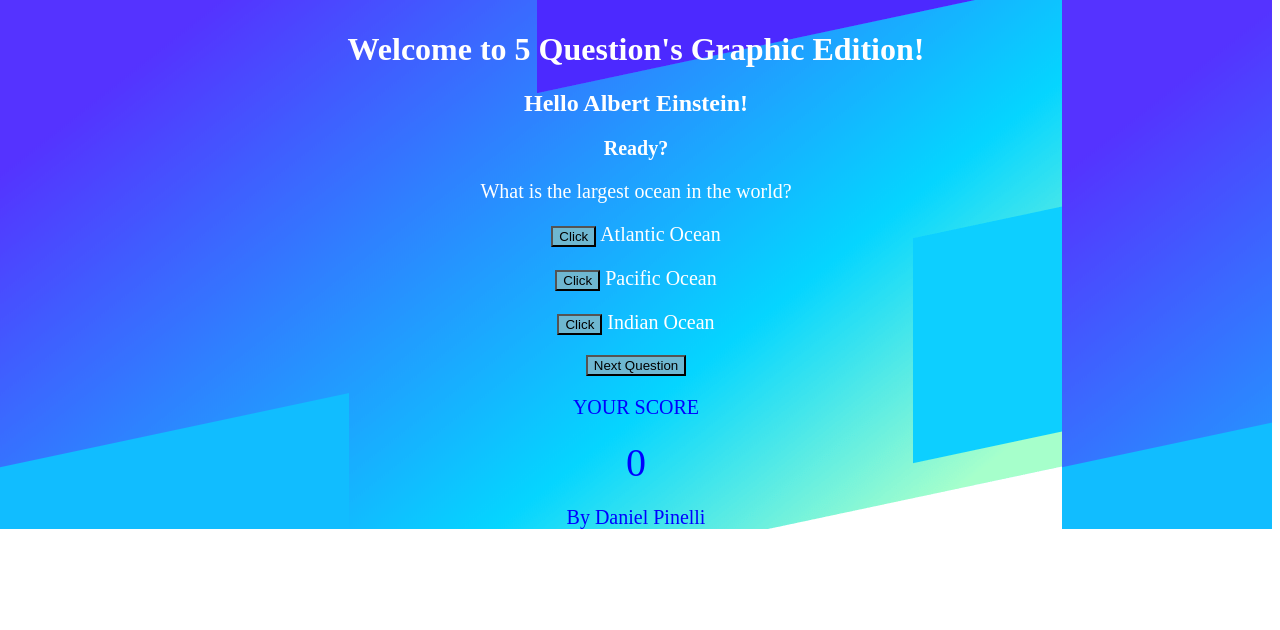
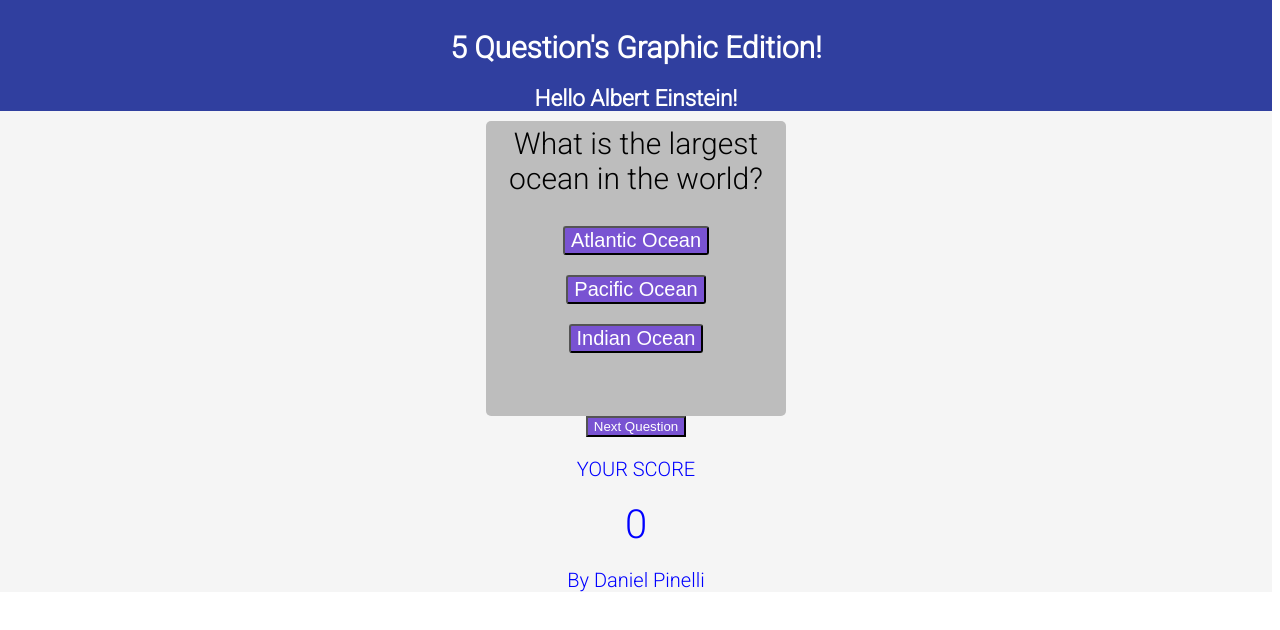
Before and after one commit to DaniPinelli/GraphicGame, a plain HTML site: page index.html in a window 1280 px wide. Drawn offline with Linux system fonts and the light colour scheme.

Commit message:
Transition to material desing style

```diff
--- a/index.html
+++ b/index.html
@@ -7,14 +7,15 @@
     <meta name="viewport" content="width=device-width, initial-scale=1.0">
     <title>Graphic Game</title>
     <link rel="stylesheet" href="style.css">
+    <link rel="preconnect" href="https://fonts.gstatic.com">
+    <link href="https://fonts.googleapis.com/css2?family=Roboto:wght@300&display=swap" rel="stylesheet">
 </head>
 
 <body>
     <div class="container">
         <div class="one">
-            <h1>Welcome to 5 Question's Graphic Edition!</h1>
+            <h1>5 Question's Graphic Edition!</h1>
             <h2>Hello Albert Einstein!</h2>
-            <p><strong>Ready?</strong> </p>
         </div>
         <div class="congrats">
             <h2>Well Done!</h2>
--- a/index.js
+++ b/index.js
@@ -41,11 +41,11 @@ const printQuestion = (i) => {
     const hideCongrats = document.querySelector('.congrats').style.display = 'none';
     const hideWrong = document.querySelector('.wrongMessage').style.display = 'none';
 
-    const answersArray = answers.map(currentA => `<p class="answer"><button class="btn" onClick="evaluator('${currentA}', this)"> Click </button> <span>${currentA}</span></p>`);
+    const answersArray = answers.map(currentA => `<p class="answer"><button class="btn" onClick="evaluator('${currentA}', this)">${currentA}</button></p>`);
 
     const htmlAnswers = answersArray.join(' ');
 
-    let htmlQuestion = `<p>${question.question}</p> <div>${htmlAnswers}</div>`;
+    let htmlQuestion = `<p class="questionP" >${question.question}</p> <div>${htmlAnswers}</div>`;
 
     document.querySelector('.questions').innerHTML = htmlQuestion;
 
--- a/style.css
+++ b/style.css
@@ -1,24 +1,38 @@
 body {
     margin-top: 0;
     margin-left: 0;
-    color: white;
+    font-family: roboto;
 }
 
 .container {
-    background-image: url('bg.png');
+    background: #f5f5f5
 }
 
 .one {
+    font-size: 15px;
     padding-top: 10px;
     width: auto;
     margin: 0 auto;
     text-align: center;
+    background: #303f9f;
+    color: #ffffff
 }
 
 .questions {
+    background: #bdbdbd;
     width: auto;
     margin: 0 auto;
     text-align: center;
+    margin-top: 0px;
+    width: 300px;
+    padding-top: 5px;
+    border-radius: 5px;
+    height: 290px;
+}
+
+.questionP {
+    font-size: 30px;
+    margin-top: 0px;
 }
 
 .nextBtn {
@@ -80,6 +94,8 @@ h3 {
 
 .btn {
     display: inline;
+    border-radius: 3px;
+    font-size: 20px;
 }
 
 .hide {
@@ -94,7 +110,8 @@ h3 {
 }
 
 button {
-    background: rgb(110, 183, 209);
+    background: #7953d2;
+    color: #ffffff;
 }
 
 .over {
```
Also changed, not shown: bg.png (deleted).
